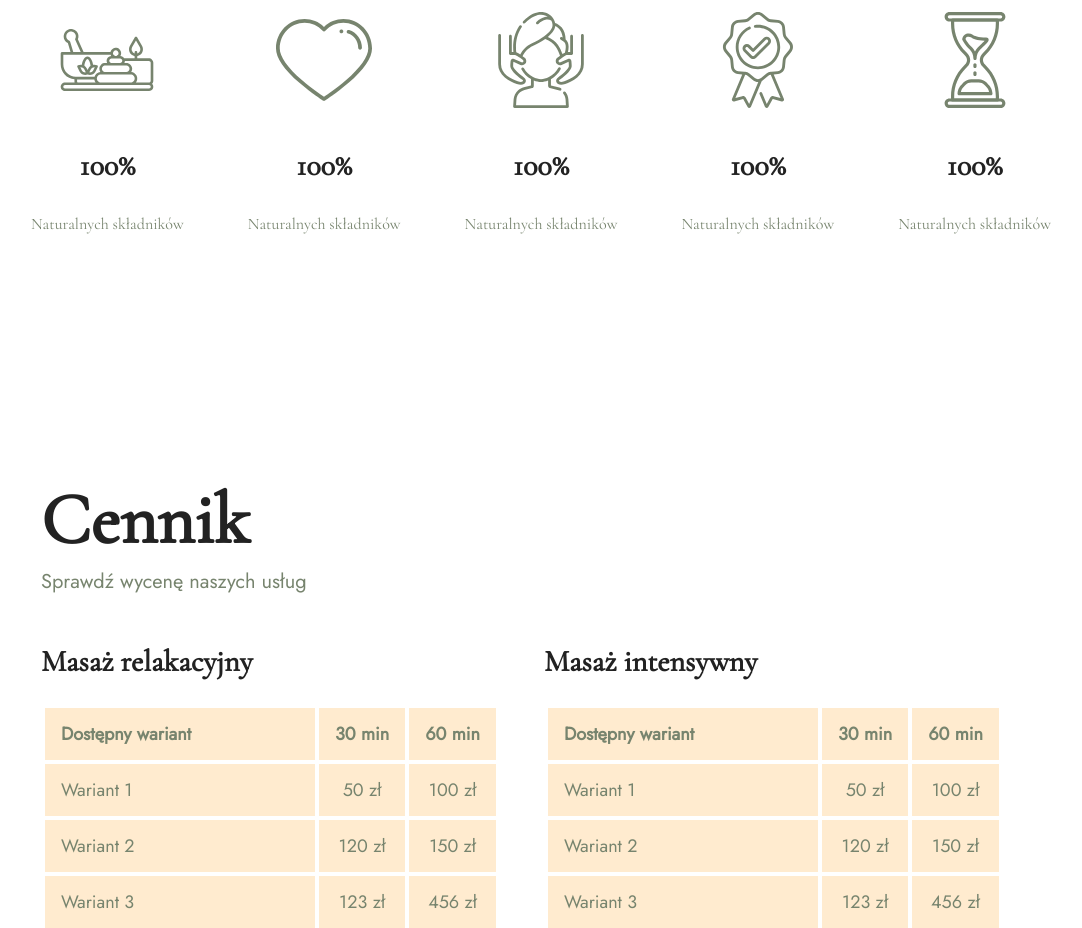
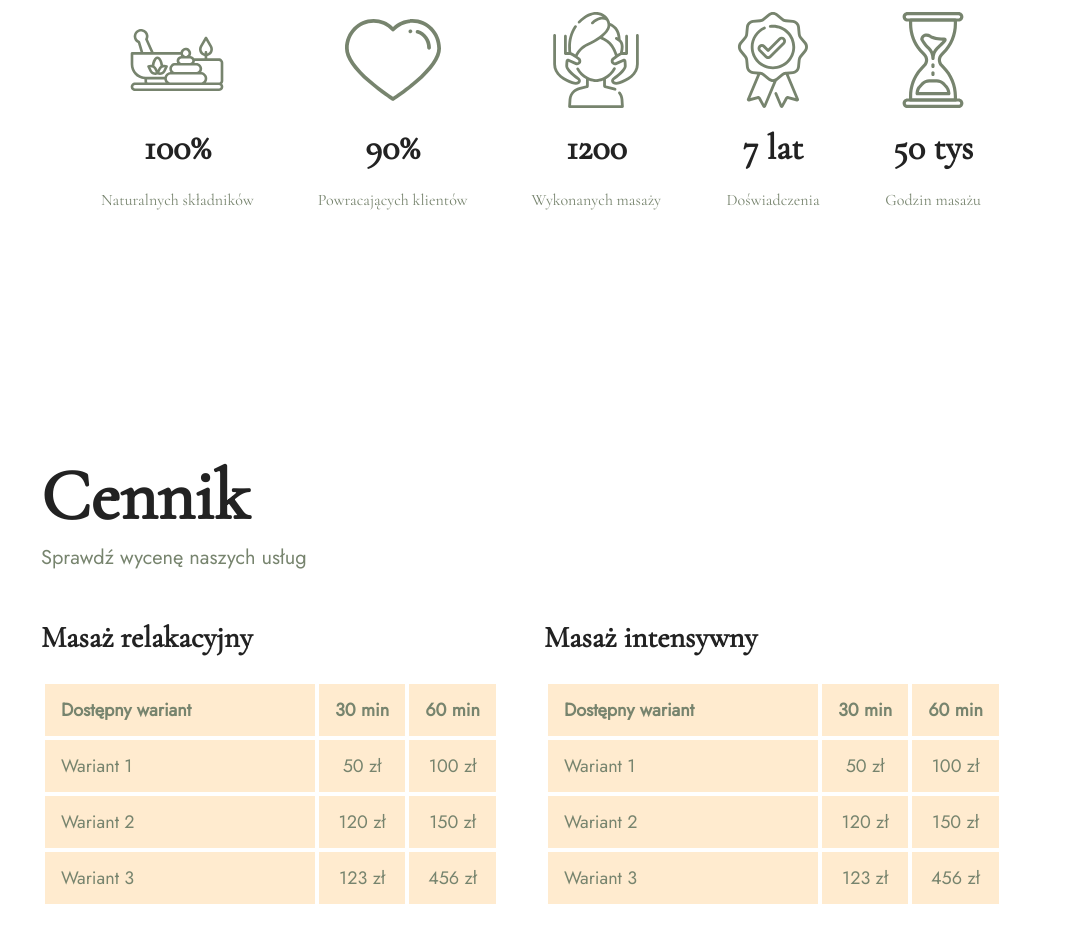
Before and after one commit to beauty-essence/Beauty-Essence, an Astro site: page / in a window 1280 px wide. Shown: the part 3360-4288 px from the top of the page, without its empty margins (99-1181 px from the left). Built offline with nearby package versions, Linux system fonts and the light colour scheme; Astro itself is replaced by a stand-in of ours.

Commit message:
updated company stats content and minor fixes in section styling

```diff
--- a/src/components/CompanyStats/CompanyStats.astro
+++ b/src/components/CompanyStats/CompanyStats.astro
@@ -16,26 +16,26 @@ const CompanyStatsContent = [
   {
     icon: heart_icon,
     alt: "Świeczka",
-    title: "100%",
-    description: "Naturalnych składników"
+    title: "90%",
+    description: "Powracających klientów"
   },
   {
     icon: face_icon,
     alt: "Świeczka",
-    title: "100%",
-    description: "Naturalnych składników"
+    title: "1200",
+    description: "Wykonanych masaży"
   },
   {
     icon: medal_icon,
     alt: "Świeczka",
-    title: "100%",
-    description: "Naturalnych składników"
+    title: "7 lat",
+    description: "Doświadczenia"
   },
   {
     icon: hourglass_icon,
     alt: "Świeczka",
-    title: "100%",
-    description: "Naturalnych składników"
+    title: "50 tys",
+    description: "Godzin masażu"
   }
 ]
 ---
--- a/src/components/CompanyStats/CompanyStatsCard.astro
+++ b/src/components/CompanyStats/CompanyStatsCard.astro
@@ -11,7 +11,7 @@ const { image, alt, title, description } = Astro.props
 <div class="flex flex-col items-center justify-center">
   <img src={image} alt={alt} class="h-24" />
   <h4
-    class="text-3xl font-primary font-bold text-button-dark text-center mt-10 mb-7"
+    class="text-4xl font-primary font-bold text-button-dark text-center my-5"
   >
     {title}
   </h4>
```
